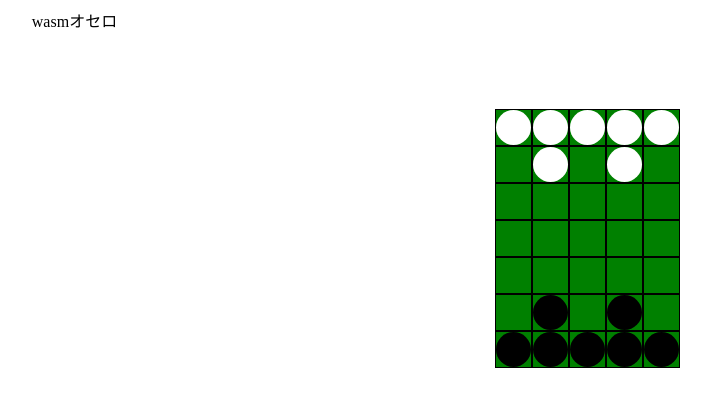
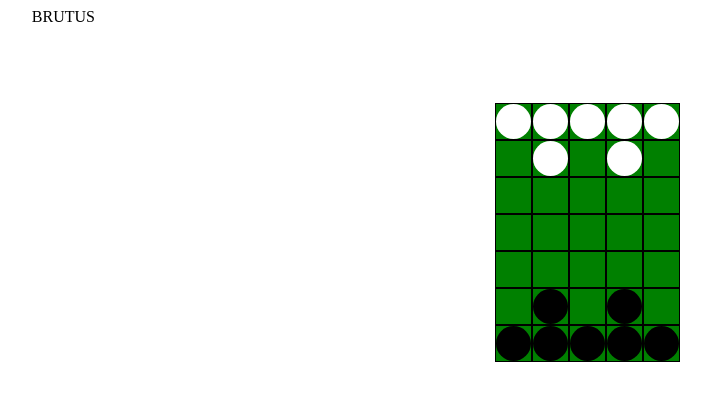
Before and after one commit to bababax11/brutus-vue, a Vue app: page / in a window 1280 px wide. Shown: the top 406 px of the page, without its empty margins (53-764 px from the left). Built offline with nearby package versions, Linux system fonts and the light colour scheme; the HTML template or start-up script is replaced by a standard one.

Commit message:
rename title

```diff
--- a/src/components/Header.vue
+++ b/src/components/Header.vue
@@ -1,7 +1,7 @@
 <template>
   <header>
     <div class="header-inner">
-      <span>wasmオセロ</span>
+      <span>BRUTUS</span>
       <!-- <img src="/icons/GitHub.png" width="24" height="24"/> -->
     </div>
   </header>
```
